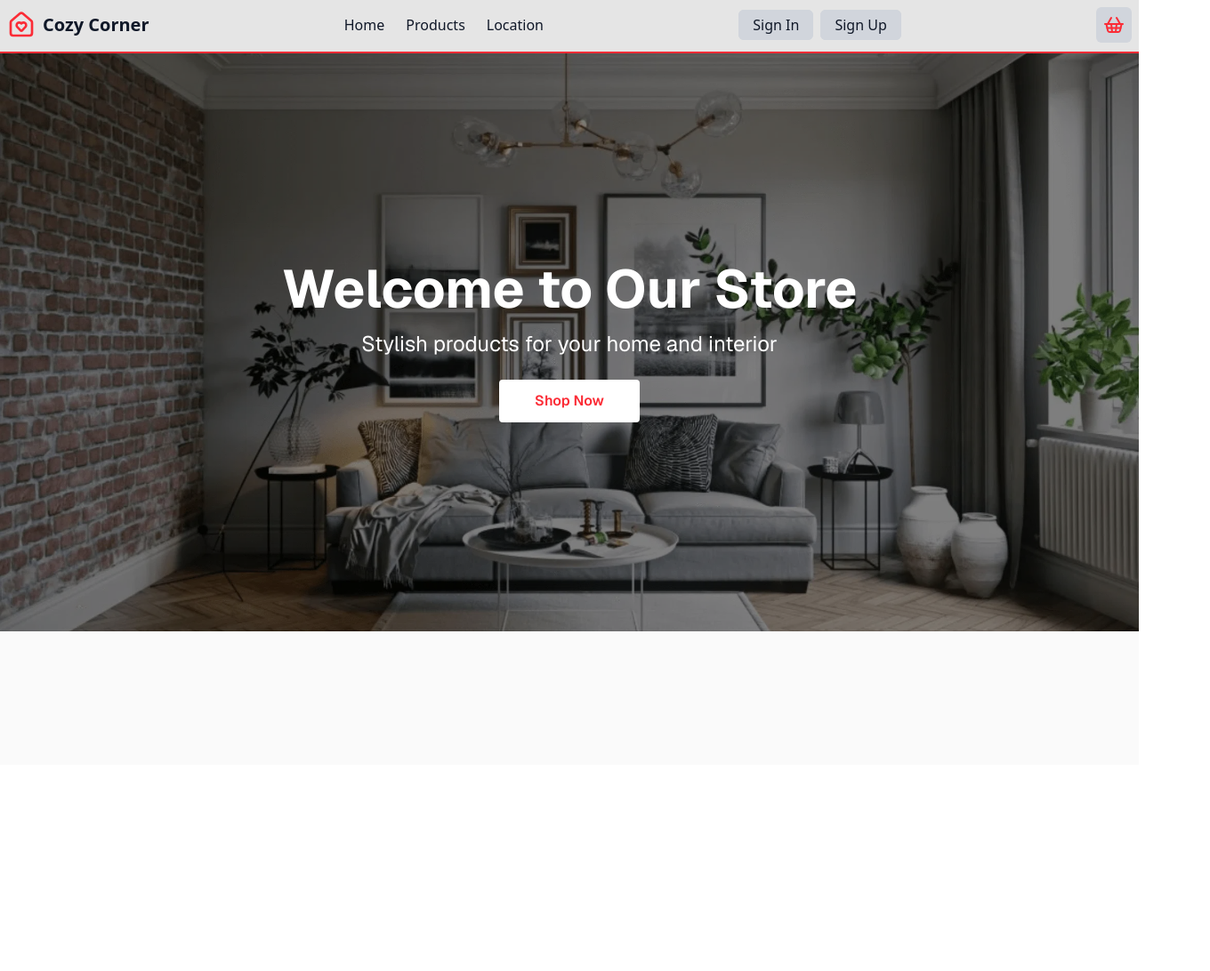
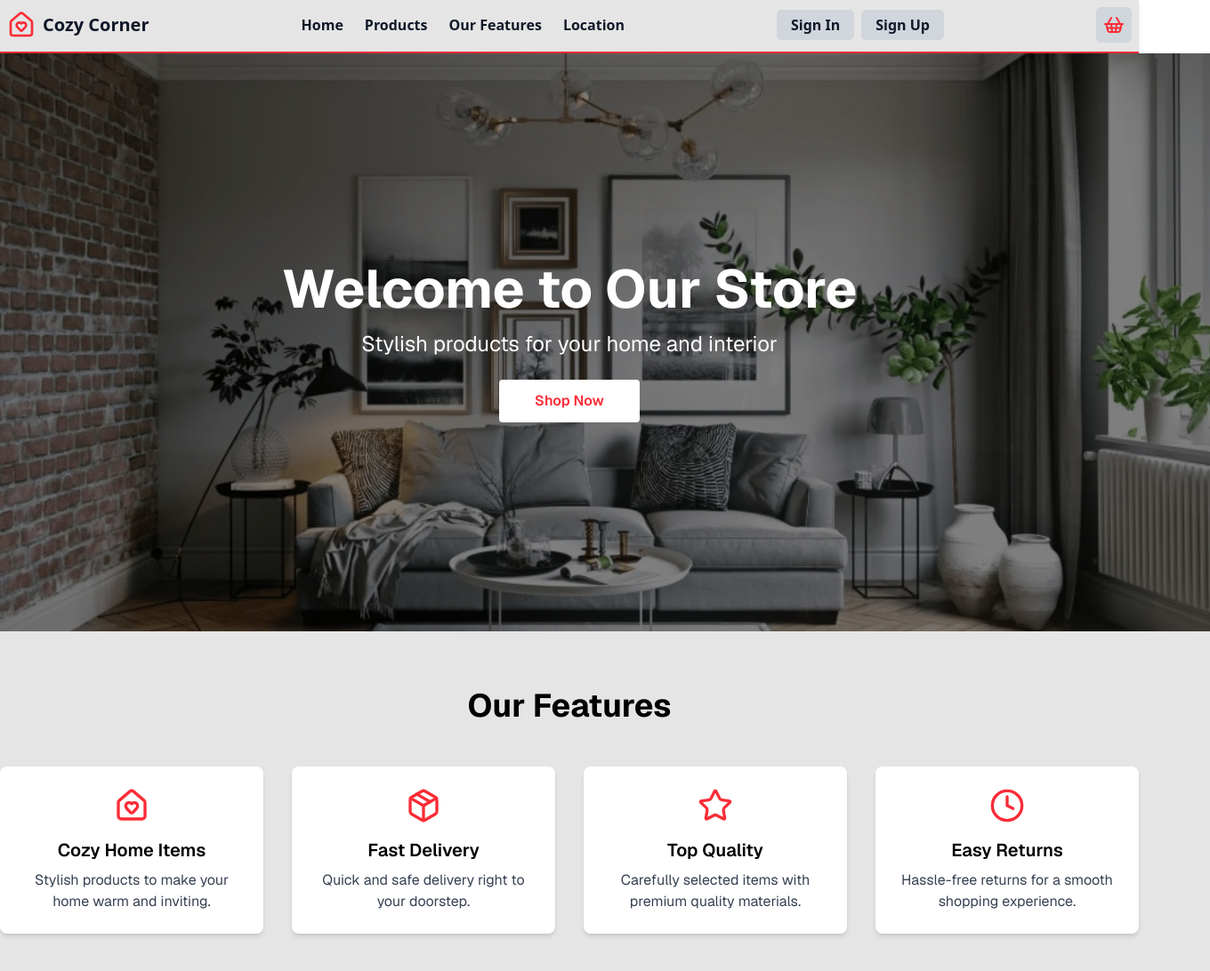
Before and after one commit to netkatya/online-shop, a Next.js app: page / in a window 1280 px wide. Shown: the top 1092 px of the page at 89% size, 1360 px wide, since content can reach past the window. Before the commit the page ends 860 px from the top, so only its background shows below. Built offline with nearby package versions, Linux system fonts and the light colour scheme.

Commit message:
festures added

```diff
--- a/app/globals.css
+++ b/app/globals.css
@@ -1,7 +1,7 @@
 @import "tailwindcss";
 
 :root {
-  --background: #f9f5f0;
+  --background: #e5e5e5;
   --foreground: #171717;
 }
 
--- a/app/page.tsx
+++ b/app/page.tsx
@@ -1,10 +1,12 @@
+import OurFeatures from "@/components/features/features";
 import Hero from "@/components/hero/hero";
 
 export default function Home() {
   return (
     <div className="flex min-h-screen items-center justify-center bg-zinc-50 font-sans dark:bg-black">
-      <main className="flex min-h-screen w-full max-w-[1440px] flex-col items-center justify-between sm:items-start">
+      <main className="flex min-h-screen w-full min-w-[1440px] flex-col items-center justify-between sm:items-start">
         <Hero />
+        <OurFeatures />
       </main>
     </div>
   );
--- /dev/null
+++ b/components/features/features.tsx
@@ -0,0 +1,47 @@
+import { HouseHeart, Package, Star, Clock } from "lucide-react";
+
+export default function OurFeatures() {
+  const features = [
+    {
+      icon: <HouseHeart className="w-10 h-10 text-red-500" />,
+      title: "Cozy Home Items",
+      description: "Stylish products to make your home warm and inviting.",
+    },
+    {
+      icon: <Package className="w-10 h-10 text-red-500" />,
+      title: "Fast Delivery",
+      description: "Quick and safe delivery right to your doorstep.",
+    },
+    {
+      icon: <Star className="w-10 h-10 text-red-500" />,
+      title: "Top Quality",
+      description: "Carefully selected items with premium quality materials.",
+    },
+    {
+      icon: <Clock className="w-10 h-10 text-red-500" />,
+      title: "Easy Returns",
+      description: "Hassle-free returns for a smooth shopping experience.",
+    },
+  ];
+
+  return (
+    <section className="bg-[var(--background)] py-16 w-full">
+      <div className="container mx-auto text-center">
+        <h2 className="text-3xl md:text-4xl font-bold mb-12">Our Features</h2>
+
+        <div className="flex gap-8">
+          {features.map((feature, index) => (
+            <div
+              key={index}
+              className="w-xl bg-white p-6 rounded-lg shadow-md flex flex-col items-center text-center hover:scale-105 transition-transform duration-300"
+            >
+              <div className="mb-4">{feature.icon}</div>
+              <h3 className="text-xl font-semibold mb-2">{feature.title}</h3>
+              <p className="text-gray-700">{feature.description}</p>
+            </div>
+          ))}
+        </div>
+      </div>
+    </section>
+  );
+}
--- a/components/header/header.tsx
+++ b/components/header/header.tsx
@@ -11,13 +11,16 @@ export default function Header() {
         </Link>
 
         <nav className="space-x-6">
-          <Link href="/" className="hover:text-gray-700">
+          <Link href="/" className="font-bold hover:text-gray-400">
             Home
           </Link>
-          <Link href="/products" className="hover:text-gray-700">
+          <Link href="/products" className="font-bold hover:text-gray-400">
             Products
           </Link>
-          <Link href="/location" className="hover:text-gray-700">
+          <Link href="/features" className="font-bold hover:text-gray-400">
+            Our Features
+          </Link>
+          <Link href="/location" className="font-bold hover:text-gray-400">
             Location
           </Link>
         </nav>
@@ -26,7 +29,7 @@ export default function Header() {
           <li>
             <Link
               href="/auth/log-in"
-              className="border border-gray-300 px-[15px] py-[5px] rounded-md hover:text-gray-700 bg-gray-300 hover:bg-gray-400"
+              className="border border-gray-300 px-[15px] py-[5px] rounded-md font-semibold hover:text-gray-700 bg-gray-300 hover:bg-gray-400"
             >
               Sign In
             </Link>
@@ -34,7 +37,7 @@ export default function Header() {
           <li>
             <Link
               href="/auth/sign-up"
-              className="border border-gray-300 px-[15px] py-[5px] rounded-md hover:text-gray-700 bg-gray-300 hover:bg-gray-400"
+              className="border border-gray-300 px-[15px] py-[5px] rounded-md font-semibold hover:text-gray-700 bg-gray-300 hover:bg-gray-400"
             >
               Sign Up
             </Link>
```
